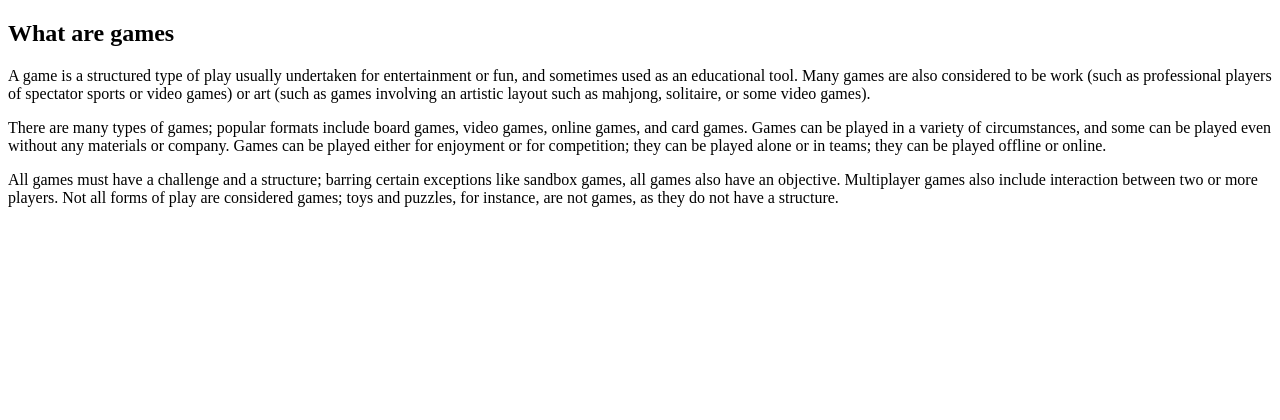
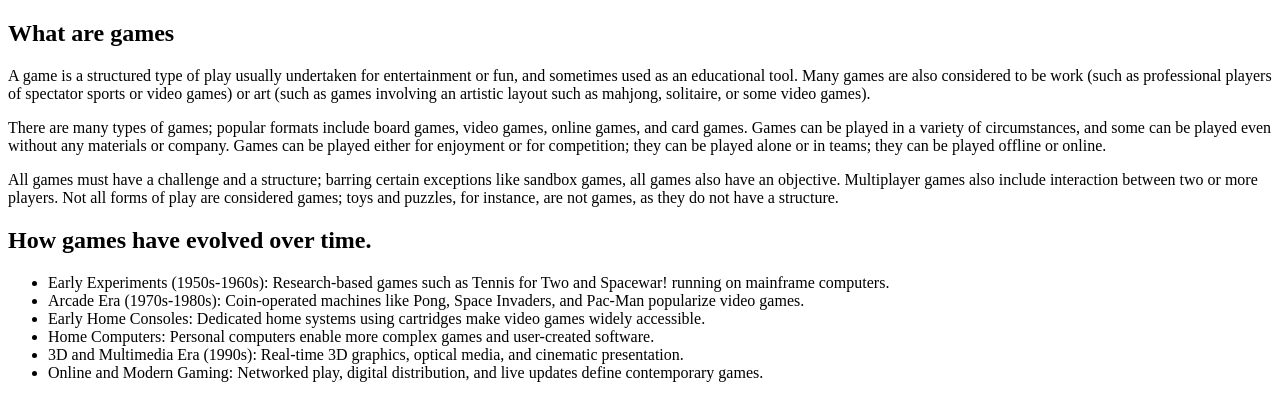
Before and after one commit to Danlertt/games, a plain HTML site: page index.html in a window 1280 px wide. Drawn offline with Linux system fonts and the light colour scheme.

Commit message:
Added "Evolved over time" sectoin

```diff
--- a/index.html
+++ b/index.html
@@ -3,7 +3,7 @@
   <head>
     <meta charset="UTF-8" />
     <meta name="viewport" content="width=device-width, initial-scale=1.0" />
-    <title>Document</title>
+    <title>Games</title>
   </head>
   <body>
     <h2>What are games</h2>
@@ -14,10 +14,10 @@
       such as mahjong, solitaire, or some video games).
     </p>
     <p>
-      There are many types of games; popular formats include board games, video games, online
-      games, and card games. Games can be played in a variety of circumstances, and some can be
-      played even without any materials or company. Games can be played either for enjoyment or
-      for competition; they can be played alone or in teams; they can be played offline or online.
+      There are many types of games; popular formats include board games, video games, online games,
+      and card games. Games can be played in a variety of circumstances, and some can be played even
+      without any materials or company. Games can be played either for enjoyment or for competition;
+      they can be played alone or in teams; they can be played offline or online.
     </p>
     <p>
       All games must have a challenge and a structure; barring certain exceptions like sandbox
@@ -25,5 +25,32 @@
       two or more players. Not all forms of play are considered games; toys and puzzles, for
       instance, are not games, as they do not have a structure.
     </p>
+    <!-- Different section should be after Why games exist section or after when and who created it -->
+    <h2>How games have evolved over time.</h2>
+    <ul>
+      <li>
+        Early Experiments (1950s-1960s): Research-based games such as Tennis for Two and Spacewar!
+        running on mainframe computers.
+      </li>
+      <li>
+        Arcade Era (1970s-1980s): Coin-operated machines like Pong, Space Invaders, and Pac-Man
+        popularize video games.
+      </li>
+      <li>
+        Early Home Consoles: Dedicated home systems using cartridges make video games widely
+        accessible.
+      </li>
+      <li>
+        Home Computers: Personal computers enable more complex games and user-created software.
+      </li>
+      <li>
+        3D and Multimedia Era (1990s): Real-time 3D graphics, optical media, and cinematic
+        presentation.
+      </li>
+      <li>
+        Online and Modern Gaming: Networked play, digital distribution, and live updates define
+        contemporary games.
+      </li>
+    </ul>
   </body>
 </html>
```
